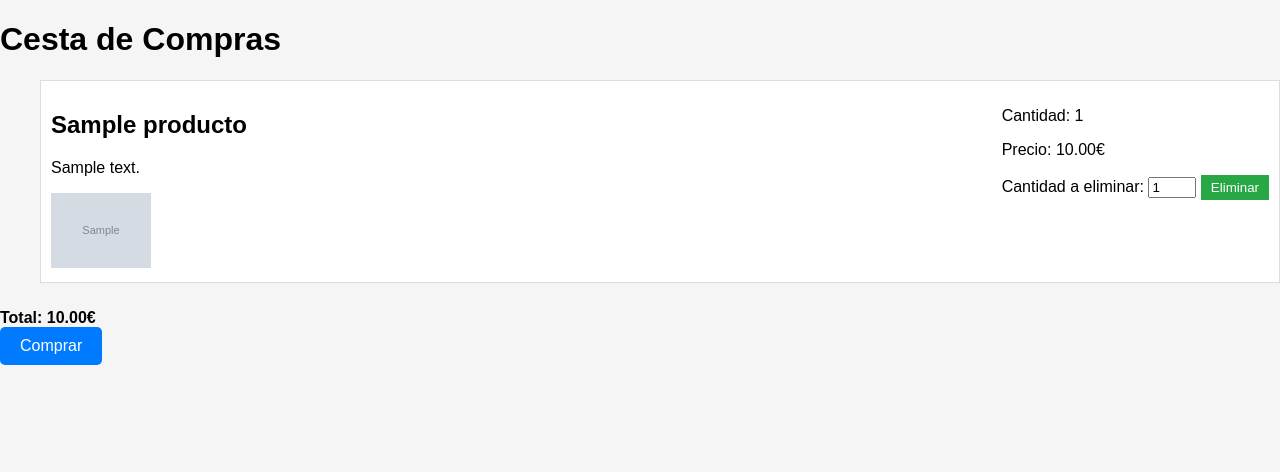
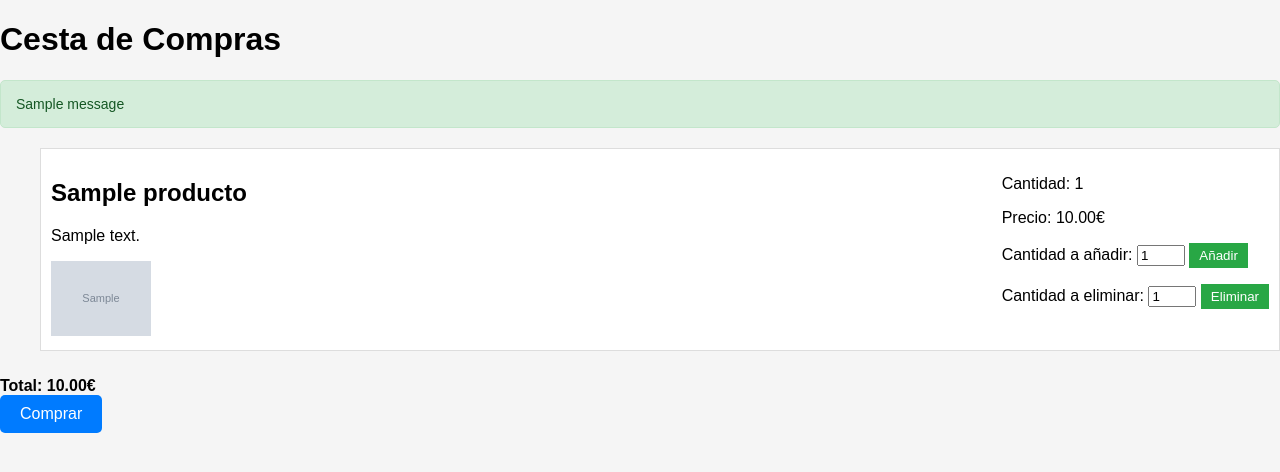
Before and after one commit to Albertoescobarsanchez/pgpi, a Django app: page /cesta/ in a window 1280 px wide. Shown: the part 225-697 px from the top of the page. Run offline with Django 5.2, Linux system fonts and the light colour scheme; a user stored in the database is signed in; tables that the repository leaves empty hold one stand-in row (values such as "Sample post"); grey boxes marked "Sample" are stand-in pictures; one stand-in notice (Sample message) is shown.

Commit message:
añadir control de stock al pagar

```diff
--- a/app/templates/cesta.html
+++ b/app/templates/cesta.html
@@ -62,6 +62,45 @@
     .btn-comprar:hover {
       background-color: #0056b3; /* Cambiar color al pasar el cursor */
     }
+
+    .alert-danger {
+        background-color: #f8d7da;
+        color: #721c24;
+        border: 1px solid #f5c6cb;
+        border-radius: 5px;
+        padding: 15px;
+        margin-bottom: 20px;
+        font-family: Arial, sans-serif;
+        font-size: 14px;
+    }
+
+    .alert-danger ul {
+        margin: 0;
+        padding-left: 20px;
+    }
+
+    .alert-danger li {
+        margin-bottom: 5px;
+    }
+    .alert-success {
+    background-color: #d4edda;
+    color: #155724;
+    border: 1px solid #c3e6cb;
+    border-radius: 5px;
+    padding: 15px;
+    margin-bottom: 20px;
+    font-family: Arial, sans-serif;
+    font-size: 14px;
+  }
+
+  .alert-success ul {
+      margin: 0;
+      padding-left: 20px;
+  }
+
+  .alert-success li {
+      margin-bottom: 5px;
+  }
   </style>
 
 <body>
@@ -103,6 +142,13 @@
 
   <h1>Cesta de Compras</h1>
 
+  {% if messages %}
+    <div class="alert-container">
+        {% for message in messages %}
+            <div class="alert alert-success">{{ message }}</div>
+        {% endfor %}
+    </div>
+  {% endif %}
   <!-- Productos en la cesta -->
   {% if productos %}
     <ul id="carrito-lista">
@@ -121,6 +167,17 @@
             <p>Cantidad: {{ item.cantidad }}</p>
             <p>Precio: {{ item.producto.precio }}€</p>
 
+            <form action="{% url 'agregar_a_cesta' item.producto.nombre %}" method="post">
+              {% csrf_token %}
+              <label for="cantidad_a_añadir_{{ item.producto.nombre }}">Cantidad a añadir:</label>
+              <input type="number" name="cantidad" id="cantidad_a_añadir_{{ item.producto.nombre }}" value="1" min="1" max="{{item.producto.cantidad}}">
+              <button type="submit">Añadir</button>
+            </form>
+
+              <p>
+
+              </p>
+            </form>
             <!-- Botón de eliminar producto -->
             <form action="{% url 'eliminar_producto' item.producto.id %}" method="post">
               {% csrf_token %}
@@ -137,6 +194,16 @@
       Total: {{ precio }}€
     </div>
 
+    {% if mensajes_error %}
+    <div class="alert alert-danger">
+        <ul>
+            {% for mensaje in mensajes_error %}
+                <li>{{ mensaje }}</li>
+            {% endfor %}
+        </ul>
+    </div>
+  {% endif %}
+
     <a href="{% url 'pasarelaPago' %}" class="btn-comprar">Comprar</a>
 
   {% else %}
--- a/app/templates/vistaProducto.html
+++ b/app/templates/vistaProducto.html
@@ -58,6 +58,7 @@
             <!-- Botones para aumentar y disminuir la cantidad -->
             <button type="button" class="btn-cantidad" onclick="cambiarCantidad('{{ producto.nombre }}', -1)">-</button>
             <input type="text" name="cantidad" id="cantidad-{{ producto.nombre }}" value="1" readonly>
+            <input type="hidden" name="origen_vista" value="{{ request.path }}">
             <button type="button" class="btn-cantidad" onclick="cambiarCantidad('{{ producto.nombre }}', 1)">+</button>
 
             <!-- Botón para agregar a la cesta -->
--- a/app/urls.py
+++ b/app/urls.py
@@ -33,7 +33,6 @@ urlpatterns = [
     path('agregar-a-cesta/<str:producto_nombre>/', views.agregar_a_cesta, name='agregar_a_cesta'),
     path('cesta/', views.cesta, name='cesta'),
     path('eliminar-producto/<int:producto_id>/', views.eliminar_producto, name='eliminar_producto'),
-    path('eliminar-producto-no-autenticado/<int:producto_id>/', views.eliminar_producto_no_autenticado, name='eliminar_producto_no_autenticado'),
     path('pedidos/',views.pedidos,name='pedidos'),
 
 
--- a/app/views.py
+++ b/app/views.py
@@ -126,11 +126,17 @@ def pasarela_pago(request):
 
             )
             for item in productos:
+                if(item.cantidad <= item.producto.cantidad):
+                    item.producto.cantidad -= item.cantidad
+                    item.producto.save()
+
                 ProductoPedido.objects.create(
                     pedido=pedido,
                     producto=item.producto,
                     cantidad=item.cantidad
                 )
+
+
 
             subject = "Confirmación de Pago"
             message = f"¡Gracias por tu compra!\n\nProducto(s):\n"
@@ -146,14 +152,23 @@ def pasarela_pago(request):
     precio = sum(producto.producto.precio * producto.cantidad for producto in productos)
 
     compra=True
+    mensajes_error = []
     for pc in productos:
         if pc.producto.cantidad<pc.cantidad:
+            mensajes_error.append(
+                f"La cantidad seleccionada de '{pc.producto.nombre}' ({pc.cantidad}) supera la cantidad disponible ({pc.producto.cantidad})."
+            )
             compra=False; break
 
     if compra:
-        return render(request, 'cesta.html', {'productos': productos,'precio': precio})
+        return render(request, 'pasarelaPago.html', {'productos': productos,'precio': precio})
     else:
-        return cesta(request)
+        return render(request, 'cesta.html', {
+            'productos': productos,
+            'precio': precio,
+            'mensajes_error': mensajes_error
+        })
+
 def cesta(request):
     if request.user.is_authenticated:
         productos_cesta = ProductoCesta.objects.filter(usuario=request.user)
@@ -170,6 +185,7 @@ def cesta(request):
 
 def agregar_a_cesta(request, producto_nombre):
     producto = get_object_or_404(Producto, nombre=producto_nombre)
+    vista_origen = request.POST.get('origen_vista','')
     # Obtener la cantidad desde el formulario
     cantidad = int(request.POST.get('cantidad', 1))
     if request.user.is_authenticated:
@@ -200,47 +216,29 @@ def agregar_a_cesta(request, producto_nombre):
         mensaje = f'{producto.nombre} añadido a la cesta.'
 
     # Responder con un mensaje de confirmación en formato JSON
-    return JsonResponse({
-        'mensaje': mensaje,
-        'cantidad': cesta_producto.cantidad
-    })
+    messages.success(request, mensaje)  # Usamos success para mostrar un mensaje positivo
+
+    if(vista_origen=='/vistaProducto/'):
+        return  JsonResponse({'mensaje': mensaje, 'cantidad': cantidad})
+        # Redirigir a la cesta con el mensaje
+    else:
+        return redirect('cesta')
 
 def eliminar_producto(request, producto_id):
-    # Eliminar un producto de la cesta del usuario autenticado
-     # Obtener el producto en la cesta del usuario
-    producto_cesta = get_object_or_404(ProductoCesta, usuario=request.user, producto_id=producto_id)
+    if request.user.is_authenticated:
+        producto_cesta = get_object_or_404(ProductoCesta, usuario=request.user, producto_id=producto_id)
+    else:
+        session_key = request.session.session_key
+        if not session_key:
+            request.session.create()
+        producto_cesta = get_object_or_404(ProductoCesta, session_key=session_key, producto_id=producto_id)
 
-    # Obtener la cantidad que se quiere eliminar desde el formulario (por ejemplo, 'cantidad_a_eliminar')
     cantidad_a_eliminar = int(request.POST.get('cantidad_a_eliminar', 1))
 
     if producto_cesta.cantidad > cantidad_a_eliminar:
-        # Si hay más de la cantidad que queremos eliminar, solo restamos
         producto_cesta.cantidad -= cantidad_a_eliminar
         producto_cesta.save()
     else:
-        # Si la cantidad es igual o menor, eliminamos el producto de la cesta
-        producto_cesta.delete()
-
-    return redirect('cesta')
-
-def eliminar_producto_no_autenticado(request, producto_id):
-    # Eliminar un producto de la cesta para un usuario no autenticado (basado en la sesión)
-    session_key = request.session.session_key
-    if not session_key:
-        request.session.create()
-
-     # Obtener el producto en la cesta del usuario
-    producto_cesta = get_object_or_404(ProductoCesta, usuario=request.user, producto_id=producto_id)
-
-    # Obtener la cantidad que se quiere eliminar desde el formulario (por ejemplo, 'cantidad_a_eliminar')
-    cantidad_a_eliminar = int(request.POST.get('cantidad_a_eliminar', 1))
-
-    if producto_cesta.cantidad > cantidad_a_eliminar:
-        # Si hay más de la cantidad que queremos eliminar, solo restamos
-        producto_cesta.cantidad -= cantidad_a_eliminar
-        producto_cesta.save()
-    else:
-        # Si la cantidad es igual o menor, eliminamos el producto de la cesta
         producto_cesta.delete()
 
     return redirect('cesta')
```
